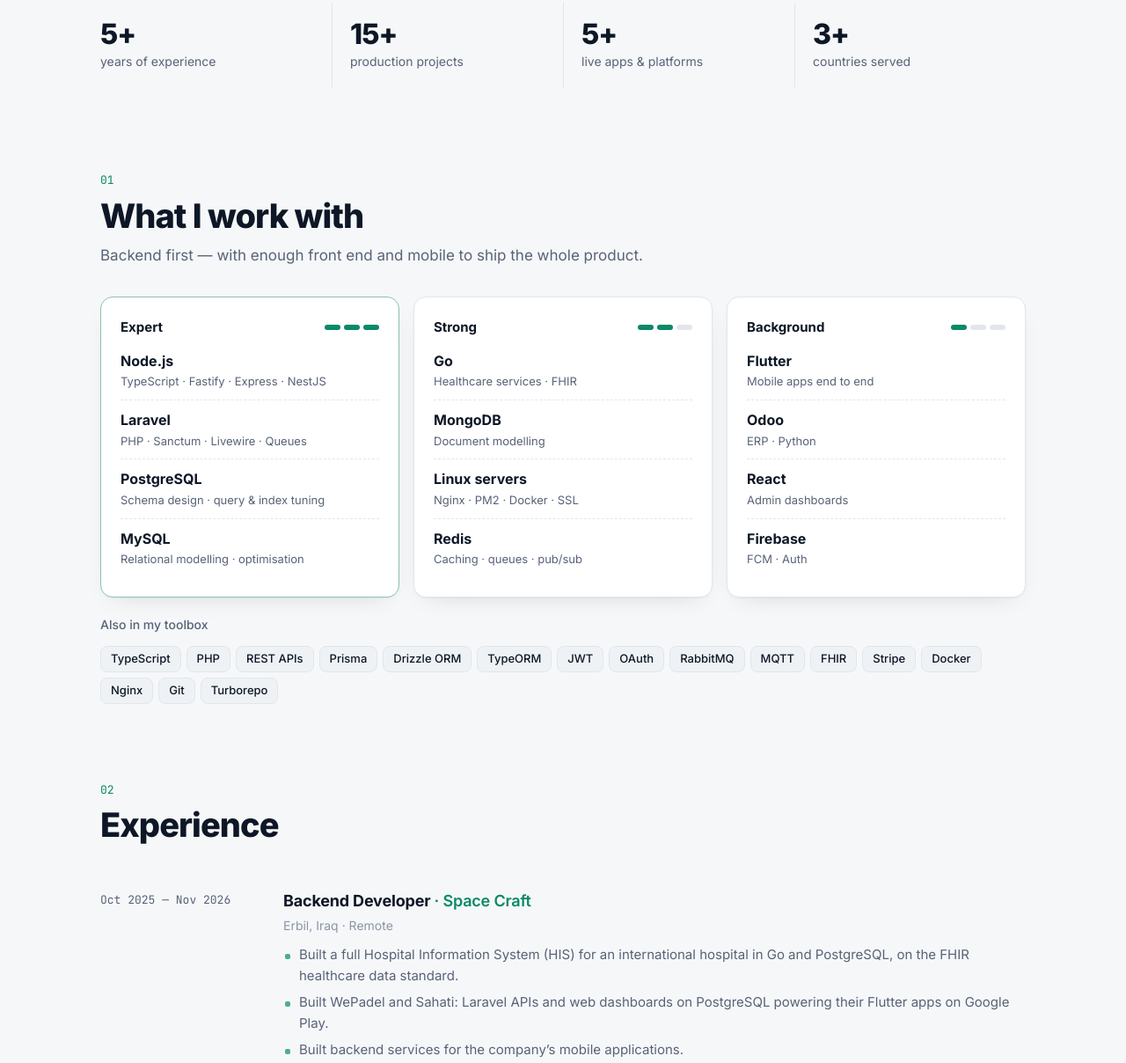
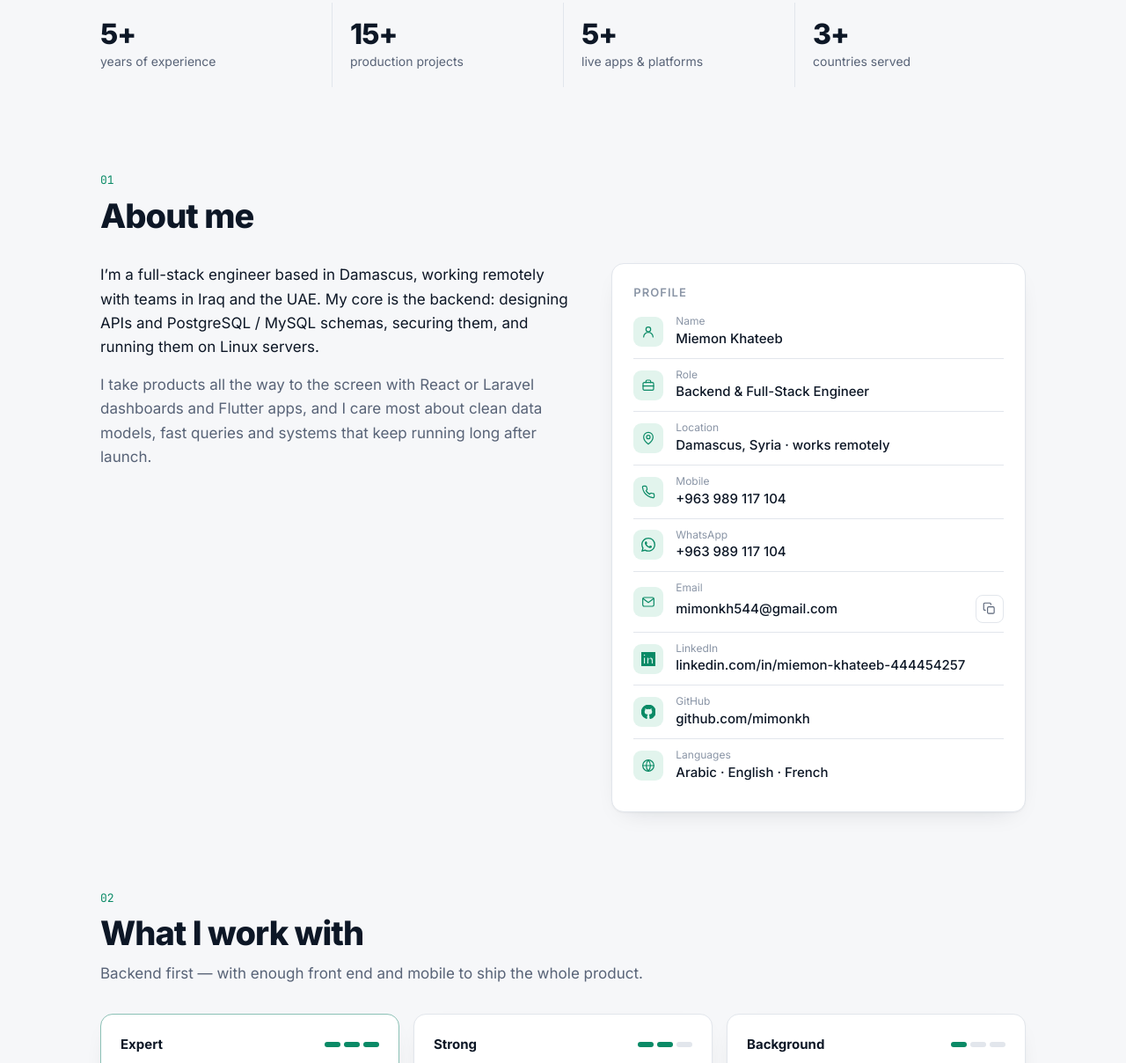
Before and after one commit to mimonkh/mimonkh.github.io, a plain HTML site: page index.html in a window 1280 px wide. Shown: the part 601-1809 px from the top of the page at 88% size. Drawn offline with Linux system fonts and the light colour scheme.

Commit message:
Add About section with profile card; new phone number; publish script and guide
- About me section with name, role, location, mobile, WhatsApp, email,
  LinkedIn, GitHub and languages
- Separate Mobile (tel:) and WhatsApp (wa.me) links with proper icons
- Contact section simplified to action buttons (email, WhatsApp, call, CV)
- New phone number on the site and in the CV
- publish.bat for one-click publishing; README rewritten as a full guide

Co-Authored-By: Claude Opus 5.5 <noreply@anthropic.com>

```diff
--- a/assets/css/style.css
+++ b/assets/css/style.css
@@ -256,16 +256,25 @@ a.plink:hover { border-color: var(--accent); color: var(--accent); }
 .facts__title { font-weight: 650; font-size: 15px; }
 .facts__sub { font-size: 13px; color: var(--muted); }
 
+/* ── about ──────────────────────────────────────────────── */
+.about { display: grid; grid-template-columns: 1.15fr 1fr; gap: 40px; align-items: start; }
+.about__bio { display: grid; gap: 16px; font-size: 17px; color: var(--muted); max-width: 60ch; }
+.about__bio p:first-child { color: var(--text); }
+.info { padding: 22px 24px; }
+.info__list { display: grid; }
+.info__list li { display: flex; align-items: center; gap: 14px; padding: 10px 0; border-top: 1px solid var(--border); }
+.info__list li:first-child { border-top: 0; padding-top: 0; }
+.info__icon { display: grid; place-items: center; width: 34px; height: 34px; border-radius: 9px; background: var(--accent-soft); color: var(--accent); flex: none; }
+.info__icon svg { width: 16px; height: 16px; }
+.info__text { display: flex; flex-direction: column; min-width: 0; flex: 1; }
+.info__label { font-size: 12px; color: var(--faint); line-height: 1.3; }
+.info__value { display: flex; align-items: center; gap: 8px; font-size: 15px; font-weight: 500; overflow-wrap: anywhere; }
+.info__value a:hover { color: var(--accent); }
+[dir="rtl"] .info__value a[dir="ltr"] { unicode-bidi: isolate; }
+
 /* ── contact ────────────────────────────────────────────── */
-.contact { display: grid; grid-template-columns: 1.3fr 1fr; gap: 40px; padding: 40px; align-items: center; }
-.contact .section__sub { max-width: 52ch; }
-.contact__list { display: grid; gap: 4px; }
-.contact__list li { display: flex; align-items: center; gap: 12px; padding: 10px 0; border-top: 1px solid var(--border); font-size: 15px; }
-.contact__list li:first-child { border-top: 0; }
-.contact__list a:hover { color: var(--accent); }
-.contact__icon { display: grid; place-items: center; width: 34px; height: 34px; border-radius: 9px; background: var(--accent-soft); color: var(--accent); flex: none; }
-.contact__icon svg { width: 16px; height: 16px; }
-[dir="rtl"] .contact__list a[dir="ltr"] { text-align: right; }
+.contact { padding: 40px; }
+.contact .section__sub { max-width: 60ch; }
 .copy { margin-inline-start: auto; width: 32px; height: 32px; border-radius: 8px; border: 1px solid var(--border); background: transparent; color: var(--muted); cursor: pointer; display: grid; place-items: center; }
 .copy svg { width: 15px; height: 15px; }
 .copy:hover { color: var(--text); border-color: var(--faint); }
@@ -293,7 +302,8 @@ a.plink:hover { border-color: var(--accent); color: var(--accent); }
   .stat { padding: 16px 0; border-inline-start: 0; border-top: 1px solid var(--border); }
   .stat:nth-child(even) { padding-inline-start: 20px; border-inline-start: 1px solid var(--border); }
   .bg { grid-template-columns: 1fr 1fr; }
-  .contact { grid-template-columns: 1fr; padding: 28px; gap: 28px; }
+  .contact { padding: 28px; }
+  .about { grid-template-columns: 1fr; gap: 24px; }
   .job { grid-template-columns: 1fr; gap: 6px; }
 }
 @media (max-width: 600px) {
--- a/assets/js/data.js
+++ b/assets/js/data.js
@@ -13,10 +13,20 @@ window.PORTFOLIO = {
       en: "I build reliable APIs, databases and the Linux servers they run on — then ship the web dashboards and Flutter apps on top of them. 5+ years delivering production systems for clients in Syria, Iraq and the UAE.",
       ar: "أبني واجهات برمجية (APIs) وقواعد بيانات موثوقة وسيرفرات لينكس التي تعمل عليها، ثم أُطلق فوقها لوحات تحكم ويب وتطبيقات Flutter. أكثر من 5 سنوات في تسليم أنظمة إنتاجية لعملاء في سوريا والعراق والإمارات."
     },
+    about: {
+      en: [
+        "I’m a full-stack engineer based in Damascus, working remotely with teams in Iraq and the UAE. My core is the backend: designing APIs and PostgreSQL / MySQL schemas, securing them, and running them on Linux servers.",
+        "I take products all the way to the screen with React or Laravel dashboards and Flutter apps, and I care most about clean data models, fast queries and systems that keep running long after launch."
+      ],
+      ar: [
+        "مهندس فول ستاك مقيم في دمشق، أعمل عن بُعد مع فرق في العراق والإمارات. تخصصي الأساسي هو الباك إند: تصميم الواجهات البرمجية ومخططات قواعد بيانات PostgreSQL وMySQL، وتأمينها، وتشغيلها على سيرفرات لينكس.",
+        "أوصل بالمنتج حتى الشاشة عبر لوحات تحكم React أو Laravel وتطبيقات Flutter، وأهتم أكثر شيء بنماذج بيانات نظيفة، واستعلامات سريعة، وأنظمة تبقى شغّالة بعد الإطلاق بوقت طويل."
+      ]
+    },
     location: { en: "Damascus, Syria · works remotely", ar: "دمشق، سوريا · أعمل عن بُعد" },
     email: "mimonkh544@gmail.com",
-    phone: "+963 993 552 535",
-    whatsapp: "963993552535",
+    phone: "+963 989 117 104",    // mobile number (shown + used for the "Call" link)
+    whatsapp: "+963 989 117 104", // WhatsApp number (write it any readable way; the link uses the digits only)
     github: "https://github.com/mimonkh",
     linkedin: "https://www.linkedin.com/in/miemon-khateeb-444454257",
     cv: "assets/cv/Miemon-Khateeb-CV.pdf" // ← to update the CV, replace this file (same name)
@@ -327,6 +337,7 @@ window.PORTFOLIO = {
   // interface labels
   ui: {
     nav: {
+      about: { en: "About", ar: "نبذة" },
       skills: { en: "Skills", ar: "المهارات" },
       experience: { en: "Experience", ar: "الخبرات" },
       projects: { en: "Projects", ar: "المشاريع" },
@@ -335,6 +346,20 @@ window.PORTFOLIO = {
     },
     viewWork: { en: "View my work", ar: "شاهد أعمالي" },
     downloadCv: { en: "Download CV", ar: "تحميل السيرة الذاتية" },
+    aboutTitle: { en: "About me", ar: "نبذة عني" },
+    profileCard: { en: "Profile", ar: "الملف الشخصي" },
+    field: {
+      name: { en: "Name", ar: "الاسم" },
+      role: { en: "Role", ar: "المسمى" },
+      location: { en: "Location", ar: "الموقع" },
+      mobile: { en: "Mobile", ar: "الموبايل" },
+      whatsapp: { en: "WhatsApp", ar: "واتساب" },
+      email: { en: "Email", ar: "الإيميل" },
+      linkedin: { en: "LinkedIn", ar: "LinkedIn" },
+      github: { en: "GitHub", ar: "GitHub" },
+      languages: { en: "Languages", ar: "اللغات" }
+    },
+    call: { en: "Call", ar: "اتصال" },
     skillsTitle: { en: "What I work with", ar: "التقنيات التي أعمل بها" },
     skillsSub: { en: "Backend first — with enough front end and mobile to ship the whole product.", ar: "الباك إند أولاً — مع ما يكفي من الواجهات والموبايل لتسليم المنتج كاملاً." },
     alsoUse: { en: "Also in my toolbox", ar: "أدوات أخرى أستخدمها" },
--- a/assets/js/main.js
+++ b/assets/js/main.js
@@ -4,6 +4,7 @@
   var D = window.PORTFOLIO;
   var root = document.documentElement;
   var state = { lang: root.lang === "ar" ? "ar" : "en", filter: "all" };
+  var SECTIONS = ["about", "skills", "experience", "projects", "background", "contact"];
 
   /* ── helpers ─────────────────────────────────────────── */
   function t(v) {
@@ -18,12 +19,19 @@
   }
   function $(sel) { return document.querySelector(sel); }
   function save(k, v) { try { localStorage.setItem(k, v); } catch (e) {} }
+  function digits(s) { return String(s).replace(/\D/g, ""); }
+  function telHref(n) { return "tel:+" + digits(n); }
+  function waHref(n) { return "https://wa.me/" + digits(n); }
+  function bare(url) { return String(url).replace(/^https?:\/\/(www\.)?/, "").replace(/\/$/, ""); }
 
   var ICON = {
     github: '<svg viewBox="0 0 24 24" aria-hidden="true"><path fill="currentColor" d="M12 .5A11.5 11.5 0 0 0 8.36 22.9c.58.1.79-.25.79-.56v-2c-3.2.7-3.87-1.37-3.87-1.37-.52-1.33-1.28-1.69-1.28-1.69-1.05-.72.08-.7.08-.7 1.16.08 1.77 1.19 1.77 1.19 1.03 1.77 2.7 1.26 3.36.96.1-.75.4-1.26.73-1.55-2.55-.29-5.24-1.28-5.24-5.69 0-1.26.45-2.29 1.19-3.1-.12-.29-.52-1.46.11-3.05 0 0 .97-.31 3.17 1.18a11 11 0 0 1 5.77 0c2.2-1.49 3.17-1.18 3.17-1.18.63 1.59.23 2.76.11 3.05.74.81 1.19 1.84 1.19 3.1 0 4.42-2.69 5.4-5.26 5.68.41.36.78 1.06.78 2.14v3.17c0 .31.21.67.8.56A11.5 11.5 0 0 0 12 .5Z"/></svg>',
     linkedin: '<svg viewBox="0 0 24 24" aria-hidden="true"><path fill="currentColor" d="M20.45 20.45h-3.56v-5.57c0-1.33-.02-3.04-1.85-3.04-1.85 0-2.14 1.45-2.14 2.94v5.67H9.35V9h3.41v1.56h.05c.48-.9 1.64-1.85 3.37-1.85 3.6 0 4.27 2.37 4.27 5.46v6.28ZM5.34 7.43a2.06 2.06 0 1 1 0-4.13 2.06 2.06 0 0 1 0 4.13ZM7.12 20.45H3.56V9h3.56v11.45ZM22.22 0H1.77C.79 0 0 .77 0 1.72v20.56C0 23.23.79 24 1.77 24h20.45c.98 0 1.78-.77 1.78-1.72V1.72C24 .77 23.2 0 22.22 0Z"/></svg>',
     mail: '<svg viewBox="0 0 24 24" aria-hidden="true"><rect x="2.5" y="4.5" width="19" height="15" rx="2.5"/><path d="m3 6.5 9 6.5 9-6.5"/></svg>',
-    chat: '<svg viewBox="0 0 24 24" aria-hidden="true"><path d="M7.9 20A9 9 0 1 0 4 16.1L2 22Z"/></svg>',
+    whatsapp: '<svg viewBox="0 0 24 24" aria-hidden="true"><path fill="currentColor" stroke="none" d="M17.47 14.38c-.3-.15-1.76-.87-2.03-.97-.27-.1-.47-.15-.67.15-.2.3-.77.97-.94 1.16-.17.2-.35.22-.64.08-.3-.15-1.26-.47-2.39-1.48-.88-.79-1.48-1.76-1.65-2.06-.17-.3-.02-.46.13-.6.13-.14.3-.35.45-.52.15-.18.2-.3.3-.5.1-.2.05-.37-.03-.52-.07-.15-.67-1.61-.92-2.2-.24-.58-.49-.5-.67-.51h-.57c-.2 0-.52.07-.79.37-.27.3-1.04 1.02-1.04 2.48s1.07 2.88 1.21 3.07c.15.2 2.1 3.2 5.08 4.49.71.3 1.26.49 1.7.63.71.22 1.36.19 1.87.12.57-.09 1.76-.72 2-1.42.25-.69.25-1.29.18-1.41-.08-.13-.27-.2-.57-.35m-5.42 7.4h-.01a9.87 9.87 0 0 1-5.03-1.38l-.36-.21-3.74.98 1-3.65-.24-.37a9.86 9.86 0 0 1-1.51-5.26c0-5.45 4.44-9.88 9.89-9.88 2.64 0 5.12 1.03 6.99 2.9a9.83 9.83 0 0 1 2.89 6.99c0 5.45-4.44 9.88-9.88 9.88m8.41-18.3A11.82 11.82 0 0 0 12.05 0C5.5 0 .16 5.34.16 11.89c0 2.1.55 4.14 1.59 5.95L.06 24l6.3-1.65a11.88 11.88 0 0 0 5.68 1.45h.01c6.55 0 11.89-5.34 11.89-11.89a11.82 11.82 0 0 0-3.48-8.41Z"/></svg>',
+    phone: '<svg viewBox="0 0 24 24" aria-hidden="true"><path d="M22 16.92v3a2 2 0 0 1-2.18 2 19.79 19.79 0 0 1-8.63-3.07 19.5 19.5 0 0 1-6-6 19.79 19.79 0 0 1-3.07-8.67A2 2 0 0 1 4.11 2h3a2 2 0 0 1 2 1.72c.13.96.36 1.9.7 2.81a2 2 0 0 1-.45 2.11L8.09 9.91a16 16 0 0 0 6 6l1.27-1.27a2 2 0 0 1 2.11-.45c.91.34 1.85.57 2.81.7A2 2 0 0 1 22 16.92Z"/></svg>',
+    user: '<svg viewBox="0 0 24 24" aria-hidden="true"><circle cx="12" cy="8" r="4"/><path d="M4 21a8 8 0 0 1 16 0"/></svg>',
+    briefcase: '<svg viewBox="0 0 24 24" aria-hidden="true"><rect x="3" y="7" width="18" height="13" rx="2"/><path d="M8 7V5a2 2 0 0 1 2-2h4a2 2 0 0 1 2 2v2"/><path d="M3 13h18"/></svg>',
     pin: '<svg viewBox="0 0 24 24" aria-hidden="true"><path d="M20 10c0 6-8 12-8 12s-8-6-8-12a8 8 0 0 1 16 0Z"/><circle cx="12" cy="10" r="3"/></svg>',
     download: '<svg viewBox="0 0 24 24" aria-hidden="true"><path d="M21 15v4a2 2 0 0 1-2 2H5a2 2 0 0 1-2-2v-4"/><path d="m7 10 5 5 5-5"/><path d="M12 15V3"/></svg>',
     arrow: '<svg viewBox="0 0 24 24" aria-hidden="true"><path d="M5 12h14"/><path d="m13 6 6 6-6 6"/></svg>',
@@ -53,14 +61,14 @@
     out.push('<a class="social" href="' + esc(p.github) + '" target="_blank" rel="noopener" aria-label="GitHub">' + ICON.github + "</a>");
     if (p.linkedin) out.push('<a class="social" href="' + esc(p.linkedin) + '" target="_blank" rel="noopener" aria-label="LinkedIn">' + ICON.linkedin + "</a>");
     out.push('<a class="social" href="mailto:' + esc(p.email) + '" aria-label="Email">' + ICON.mail + "</a>");
-    out.push('<a class="social" href="https://wa.me/' + esc(p.whatsapp) + '" target="_blank" rel="noopener" aria-label="WhatsApp">' + ICON.chat + "</a>");
+    out.push('<a class="social" href="' + waHref(p.whatsapp) + '" target="_blank" rel="noopener" aria-label="WhatsApp">' + ICON.whatsapp + "</a>");
     return out.join("");
   }
 
   /* ── sections ────────────────────────────────────────── */
   function renderChrome() {
     var n = D.ui.nav;
-    $("#nav").innerHTML = ["skills", "experience", "projects", "background", "contact"].map(function (id) {
+    $("#nav").innerHTML = SECTIONS.map(function (id) {
       return '<a href="#' + id + '" data-nav="' + id + '">' + esc(t(n[id])) + "</a>";
     }).join("");
     document.querySelectorAll('[data-bind="name"]').forEach(function (el) { el.textContent = t(D.profile.name); });
@@ -125,7 +133,7 @@
         "<ul>" + items + "</ul></article>";
     }).join("");
     var tools = D.tools.map(function (x) { return '<span class="chip">' + esc(x) + "</span>"; }).join("");
-    $("#skills").innerHTML = sectionHead("01", D.ui.skillsTitle, D.ui.skillsSub) +
+    $("#skills").innerHTML = sectionHead("02", D.ui.skillsTitle, D.ui.skillsSub) +
       '<div class="skills">' + groups + "</div>" +
       '<div class="toolbox"><span class="toolbox__label">' + esc(t(D.ui.alsoUse)) + '</span><div class="chips">' + tools + "</div></div>";
   }
@@ -141,7 +149,7 @@
           '<ul class="job__points">' + pts + "</ul>" +
         "</div></li>";
     }).join("");
-    $("#experience").innerHTML = sectionHead("02", D.ui.experienceTitle) + '<ol class="timeline">' + items + "</ol>";
+    $("#experience").innerHTML = sectionHead("03", D.ui.experienceTitle) + '<ol class="timeline">' + items + "</ol>";
   }
 
   function projectCard(p) {
@@ -177,7 +185,7 @@
       ? '<p class="also"><span>' + esc(t(D.alsoWorkedOn.title)) + ":</span> " + D.alsoWorkedOn.items.map(esc).join(" · ") + " · " + esc(t(D.alsoWorkedOn.more)) + "</p>"
       : "";
     var note = esc(t(D.ui.personalNote));
-    $("#projects").innerHTML = sectionHead("03", D.ui.projectsTitle, D.ui.projectsSub) +
+    $("#projects").innerHTML = sectionHead("04", D.ui.projectsTitle, D.ui.projectsSub) +
       '<div class="filters" role="group" aria-label="' + esc(t(D.ui.filterLabel)) + '">' + filters + "</div>" +
       projectGroup(D.ui.clientWork, D.clientProjects) + also +
       projectGroup(D.ui.personalWork, D.personalProjects, note);
@@ -189,7 +197,7 @@
         return '<li><span class="facts__title">' + esc(t(x.title || x.name)) + '</span><span class="facts__sub">' + esc(t(x.org || x.level)) + "</span></li>";
       }).join("") + "</ul>";
     }
-    $("#background").innerHTML = sectionHead("04", D.ui.backgroundTitle) +
+    $("#background").innerHTML = sectionHead("05", D.ui.backgroundTitle) +
       '<div class="bg">' +
         '<article class="card"><h3 class="card__title">' + esc(t(D.ui.education)) + "</h3>" + list(D.education) + "</article>" +
         '<article class="card"><h3 class="card__title">' + esc(t(D.ui.certifications)) + "</h3>" + list(D.certifications) + "</article>" +
@@ -197,28 +205,46 @@
       "</div>";
   }
 
+  function renderAbout() {
+    var p = D.profile, f = D.ui.field;
+    function ext(href, text) { return '<a href="' + esc(href) + '" target="_blank" rel="noopener" dir="ltr">' + esc(text) + "</a>"; }
+    var rows = [
+      ["user", f.name, esc(t(p.name))],
+      ["briefcase", f.role, esc(t(p.role))],
+      ["pin", f.location, esc(t(p.location))],
+      ["phone", f.mobile, '<a href="' + telHref(p.phone) + '" dir="ltr">' + esc(p.phone) + "</a>"],
+      ["whatsapp", f.whatsapp, ext(waHref(p.whatsapp), p.whatsapp)],
+      ["mail", f.email, '<a href="mailto:' + esc(p.email) + '" dir="ltr">' + esc(p.email) + "</a>" +
+        '<button type="button" class="copy" data-copy="' + esc(p.email) + '" aria-label="' + esc(t(D.ui.copy)) + '">' + ICON.copy + "</button>"],
+      p.linkedin ? ["linkedin", f.linkedin, ext(p.linkedin, bare(p.linkedin))] : null,
+      ["github", f.github, ext(p.github, bare(p.github))],
+      ["web", f.languages, esc(D.languages.map(function (l) { return t(l.name); }).join(" · "))]
+    ].filter(Boolean);
+    var list = rows.map(function (r) {
+      return '<li><span class="info__icon">' + ICON[r[0]] + '</span><div class="info__text"><span class="info__label">' +
+        esc(t(r[1])) + '</span><span class="info__value">' + r[2] + "</span></div></li>";
+    }).join("");
+    var bio = t(p.about).map(function (para) { return "<p>" + esc(para) + "</p>"; }).join("");
+    $("#about").innerHTML = sectionHead("01", D.ui.aboutTitle) +
+      '<div class="about">' +
+        '<div class="about__bio">' + bio + "</div>" +
+        '<article class="card info"><h3 class="card__title">' + esc(t(D.ui.profileCard)) + '</h3><ul class="info__list">' + list + "</ul></article>" +
+      "</div>";
+  }
+
   function renderContact() {
     var p = D.profile;
     $("#contact").innerHTML =
       '<div class="contact card">' +
-        '<div class="contact__text">' +
-          '<p class="section__num">05</p>' +
-          '<h2 class="section__title">' + esc(t(D.ui.contactTitle)) + "</h2>" +
-          '<p class="section__sub">' + esc(t(D.ui.contactSub)) + "</p>" +
-          '<div class="hero__cta">' +
-            '<a class="btn btn--primary" href="mailto:' + esc(p.email) + '">' + ICON.mail + "<span>" + esc(t(D.ui.emailMe)) + "</span></a>" +
-            '<a class="btn btn--ghost" href="https://wa.me/' + esc(p.whatsapp) + '" target="_blank" rel="noopener">' + ICON.chat + "<span>" + esc(t(D.ui.whatsapp)) + "</span></a>" +
-            cvButton() +
-          "</div>" +
+        '<p class="section__num">06</p>' +
+        '<h2 class="section__title">' + esc(t(D.ui.contactTitle)) + "</h2>" +
+        '<p class="section__sub">' + esc(t(D.ui.contactSub)) + "</p>" +
+        '<div class="hero__cta">' +
+          '<a class="btn btn--primary" href="mailto:' + esc(p.email) + '">' + ICON.mail + "<span>" + esc(t(D.ui.emailMe)) + "</span></a>" +
+          '<a class="btn btn--ghost" href="' + waHref(p.whatsapp) + '" target="_blank" rel="noopener">' + ICON.whatsapp + "<span>" + esc(t(D.ui.whatsapp)) + "</span></a>" +
+          '<a class="btn btn--ghost" href="' + telHref(p.phone) + '">' + ICON.phone + "<span>" + esc(t(D.ui.call)) + "</span></a>" +
+          cvButton() +
         "</div>" +
-        '<ul class="contact__list">' +
-          '<li><span class="contact__icon">' + ICON.mail + '</span><a href="mailto:' + esc(p.email) + '" dir="ltr">' + esc(p.email) + "</a>" +
-            '<button type="button" class="copy" data-copy="' + esc(p.email) + '" aria-label="' + esc(t(D.ui.copy)) + '">' + ICON.copy + "</button></li>" +
-          '<li><span class="contact__icon">' + ICON.chat + '</span><a href="https://wa.me/' + esc(p.whatsapp) + '" target="_blank" rel="noopener" dir="ltr">' + esc(p.phone) + "</a></li>" +
-          '<li><span class="contact__icon">' + ICON.github + '</span><a href="' + esc(p.github) + '" target="_blank" rel="noopener" dir="ltr">' + esc(p.github.replace("https://", "")) + "</a></li>" +
-          (p.linkedin ? '<li><span class="contact__icon">' + ICON.linkedin + '</span><a href="' + esc(p.linkedin) + '" target="_blank" rel="noopener" dir="ltr">LinkedIn</a></li>' : "") +
-          '<li><span class="contact__icon">' + ICON.pin + "</span><span>" + esc(t(p.location)) + "</span></li>" +
-        "</ul>" +
       "</div>";
   }
 
@@ -227,7 +253,7 @@
   }
 
   function renderAll() {
-    renderChrome(); renderHero(); renderStats(); renderSkills();
+    renderChrome(); renderHero(); renderStats(); renderAbout(); renderSkills();
     renderExperience(); renderProjects(); renderBackground(); renderContact(); renderFooter();
   }
 
@@ -292,7 +318,7 @@
         });
       });
     }, { rootMargin: "-45% 0px -50% 0px" });
-    ["skills", "experience", "projects", "background", "contact"].forEach(function (id) {
+    SECTIONS.forEach(function (id) {
       var el = document.getElementById(id);
       if (el) navObserver.observe(el);
     });
--- a/index.html
+++ b/index.html
@@ -51,6 +51,7 @@
   <main id="main">
     <section class="hero wrap" id="top"></section>
     <section class="stats wrap" id="stats" aria-label="Highlights"></section>
+    <section class="section wrap reveal" id="about"></section>
     <section class="section wrap reveal" id="skills"></section>
     <section class="section wrap reveal" id="experience"></section>
     <section class="section wrap reveal" id="projects"></section>
```
Also changed, not shown: 3 other files.
